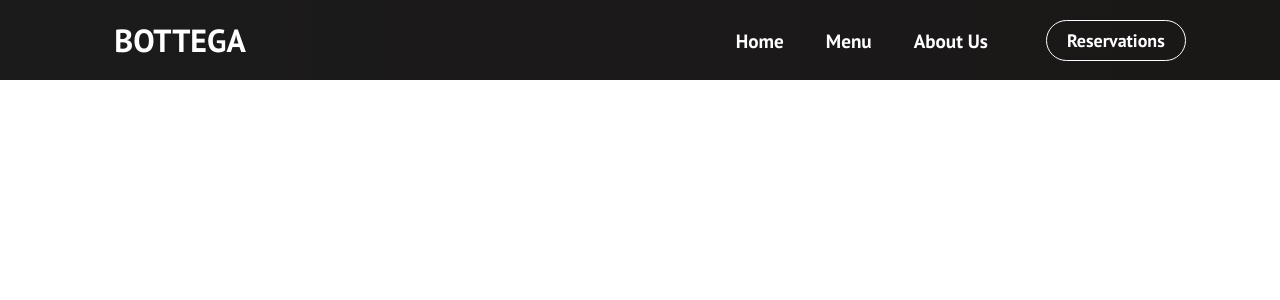
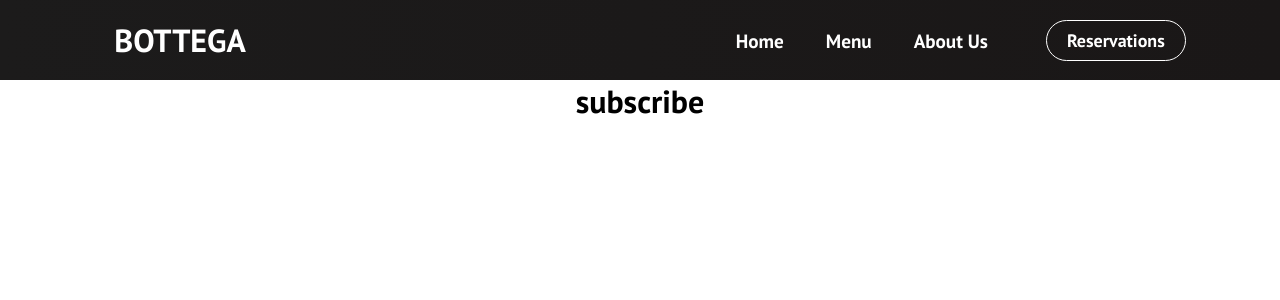
Before and after one commit to hadichloun/bottega-capstone-hc, a React (Create React App) app: page /subscribe in a window 1280 px wide. Shown: the top 300 px of the page. Built offline with nearby package versions, Linux system fonts and the light colour scheme; a web font is replaced by a local one.

Commit message:
fixes card route

```diff
--- a/src/App.js
+++ b/src/App.js
@@ -7,7 +7,8 @@ import Menu from './components/pages/Menu';
 import AboutUs from './components/pages/AboutUs';
 import Reservations from './components/pages/Reservations';
 import Chef from './components/pages/Chef';
-import Facebook from './components/Facebook';
+import Subscribe from './components/Subscribe';
+
 
 
 
@@ -23,7 +24,7 @@ function App() {
          <Route path='/about-us' component={AboutUs} />
          <Route path='/reservations' component={Reservations} />
          <Route path='/chef' component={Chef} />
-         <Route path='/facebook' component={Facebook} />
+         <Route path='/subscribe' component={Subscribe} />
          </Switch>
         </Router>
     </>
--- a/src/components/Cards.js
+++ b/src/components/Cards.js
@@ -13,7 +13,7 @@ function Cards() {
               src='images/adventure.jpg'
               text='Explore the hidden tenderness inside the Vache '
               label='Adventure'
-              path='/Facebook'
+              path='/Menu'
             />
             <CardItem
               src='images/salmon-topseller.jpg'
--- a/src/components/Footer.js
+++ b/src/components/Footer.js
@@ -20,6 +20,7 @@ function Footer() {
               name='email'
               type='email'
               placeholder='Your Email'
+              path='/Chef'
             />
             <Button buttonStyle='btn--outline'>Subscribe</Button>
           </form>
--- a/src/components/Subscribe.js
+++ b/src/components/Subscribe.js
@@ -1,6 +1,6 @@
 import React from 'react';
-import '../../App.css';
+import '../App.css';
 
-export default function Menu() {
-    return <h1 className='menu'>Menu</h1>
+export default function Subscribe() {
+    return <h1 className='Subscribe'>subscribe</h1>
 }
```
Also changed, not shown: 1 other file (tests, documents, lock files or other folders).
